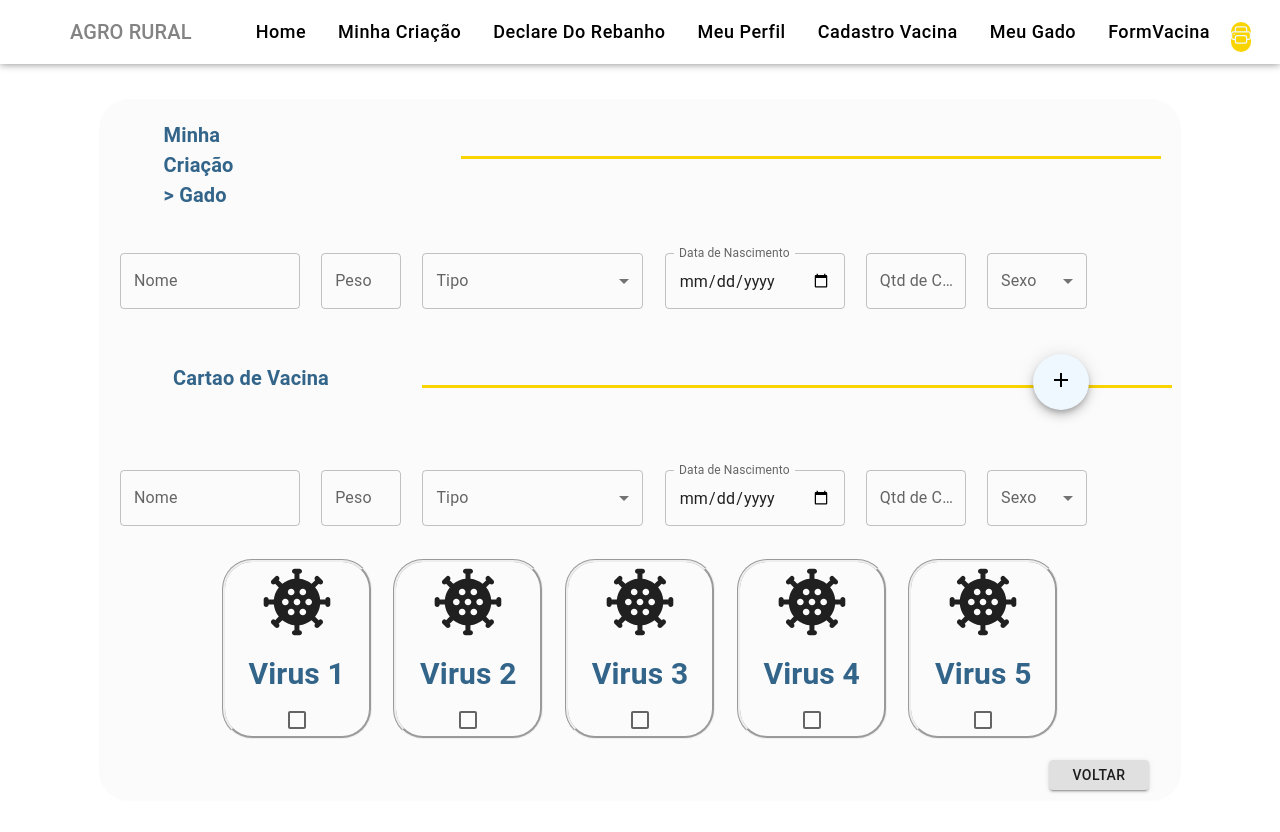
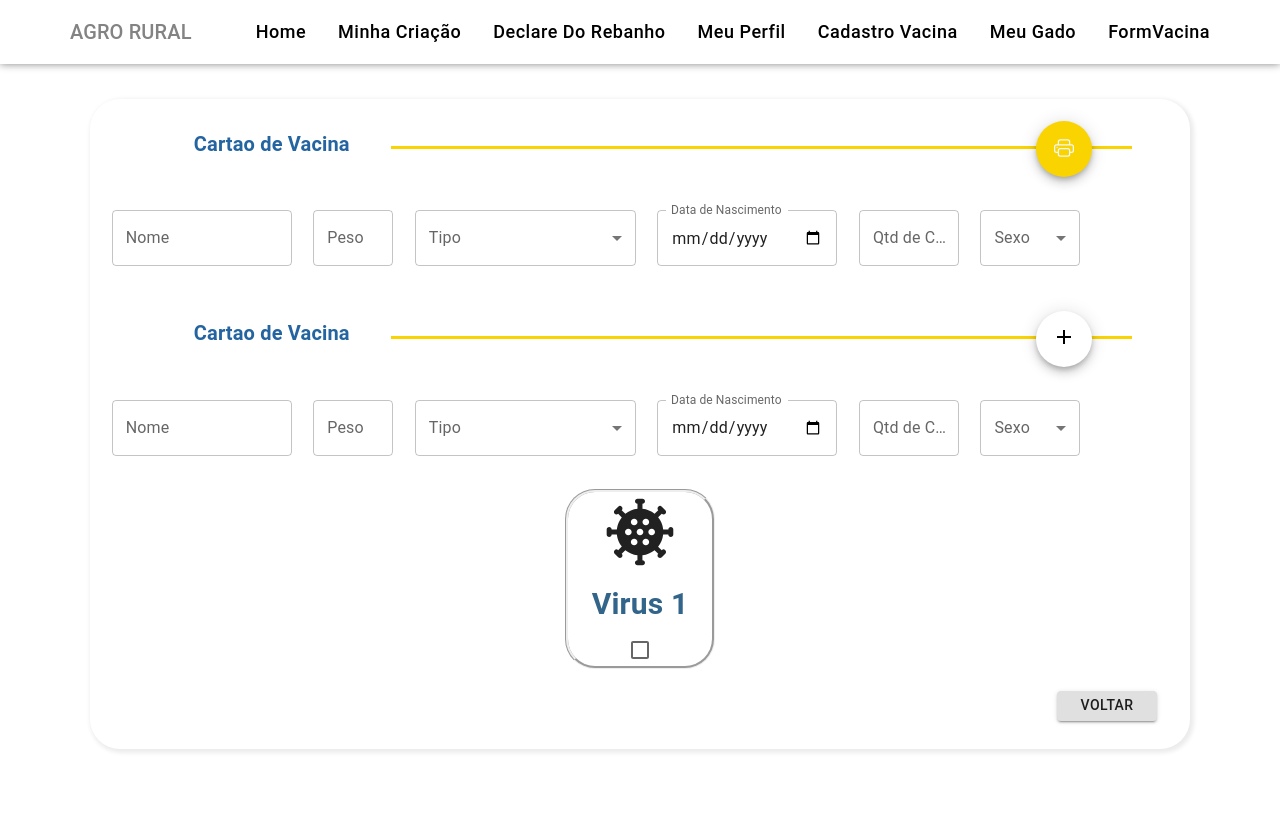
Before and after one commit to tccwebrural/Reac-tcc, a React (Create React App) app: page /infoGado/formVacina in a window 1280 px wide. Shown: the top 832 px of the page. After the commit the page ends 800 px from the top, so only its background shows below. Built offline with nearby package versions, Linux system fonts and the light colour scheme.

Commit message:
Ajuste no Layout das Telas meuGado e FormVacina

```diff
--- a/src/modules/infoGado/formVacina.css
+++ b/src/modules/infoGado/formVacina.css
@@ -2,3 +2,25 @@
     margin: 0%;
     padding: 0%;
 }
+
+#blocoGeralVacina{
+    background-color: white;
+    width: 100%;
+    height: 650px;
+    margin: 3%;
+    border-radius: 30px;
+    box-shadow: 2px 2px 4px 2px rgb(236, 236, 236);
+}
+
+#printIconAddIcon{
+    background-color: white;
+    margin-top: -25px;
+    margin-left: 87%;
+}
+
+
+#btPrintIconAddIcon{
+    background-color: white;
+    color: black;
+    border: none;
+}
--- a/src/modules/infoGado/formVacina.tsx
+++ b/src/modules/infoGado/formVacina.tsx
@@ -20,16 +20,17 @@ const formVacina = (): ReactElement => {
     return (<>
         <Container sx={{ flexGrow: 1, display: "flex", justifyContent: "center" }}>
             <Box sx={{ flexGrow: 1, display: "flex", justifyContent: "center" }}>
-                <div id="blocoGeral">
+                <div id="blocoGeralVacina">
                     <section>
-                        <div id="tituloGado">
-                            <h2 id="nomeTitulo">Minha Criação &gt; Gado</h2>
-                            <span id="nomeTituloLinhaGado"></span>
-                            <Fab id="print">
+                        <div id="DeclareDoRebanhoTxt_Linha">
+                            <h2 id="DeclareDoRebanho-titulo">Cartao de Vacina</h2>
+                            <span id="DeclareDoRebanho-linha">
+                                <Fab id="printIcon">
                                     <button id="btPrintIcon" type="submit" onClick={imprimir}>
                                         <BsPrinter size={20} />
                                     </button>
                                 </Fab>
+                            </span>
                         </div>
 
                         <div id="infoGado">
@@ -103,14 +104,15 @@ const formVacina = (): ReactElement => {
 
                     <section>
                         <div>
-                            <div id="tituloVacina">
-                                <h2 id="nomeTitulo">Cartao de Vacina</h2>
-                                <span id="nomeTituloLinhaVacina"></span>
-                                <Fab id="printAdd">
-                                    <button id="btPrintAddIcon">
-                                        <AddIcon />
+                            <div id="DeclareDoRebanhoTxt_Linha">
+                                <h2 id="DeclareDoRebanho-titulo">Cartao de Vacina</h2>
+                                <span id="DeclareDoRebanho-linha">
+                                    <Fab id="printIconAddIcon">
+                                        <button id="btPrintIconAddIcon" type="submit" onClick={imprimir}>
+                                            <AddIcon/>
                                         </button>
                                     </Fab>
+                                </span>
                             </div>
                             <div id="infoGado">
                                 <Box>
@@ -185,26 +187,7 @@ const formVacina = (): ReactElement => {
                                     <h1>Virus 1</h1>
                                     <Checkbox sx={{ fontSize: 28 }} />
                                 </Grid>
-                                <Grid id="vacinas">
-                                    <MdCoronavirus size={80} style={{}} />
-                                    <h1>Virus 2</h1>
-                                    <Checkbox sx={{ fontSize: 28 }} />
-                                </Grid>
-                                <Grid id="vacinas">
-                                    <MdCoronavirus size={80} style={{}} />
-                                    <h1>Virus 3</h1>
-                                    <Checkbox sx={{ fontSize: 28 }} />
-                                </Grid>
-                                <Grid id="vacinas">
-                                    <MdCoronavirus size={80} style={{}} />
-                                    <h1>Virus 4</h1>
-                                    <Checkbox sx={{ fontSize: 28 }} />
-                                </Grid>
-                                <Grid id="vacinas">
-                                    <MdCoronavirus size={80} style={{}} />
-                                    <h1>Virus 5</h1>
-                                    <Checkbox sx={{ fontSize: 28 }} />
-                                </Grid>
+
                             </div>
                         </div>
                         <div id="button">
--- a/src/modules/infoGado/meuGado.css
+++ b/src/modules/infoGado/meuGado.css
@@ -4,15 +4,12 @@
 }
 
 #blocoGeral{
-    background-color: rgba(235, 232, 232, 0.205);
+    background-color: white;
     width: 100%;
+    height: 500px;
     margin: 3%;
     border-radius: 30px;
-}
-
-#tituloGado{
-    display: flex;
-    justify-content: space-around;
+    box-shadow: 2px 2px 4px 2px rgb(236, 236, 236);
 }
 
 #infoGado{
--- a/src/modules/infoGado/meuGado.tsx
+++ b/src/modules/infoGado/meuGado.tsx
@@ -1,6 +1,6 @@
 import "../infoGado/meuGado.css";
 import React, { ReactElement, useState } from "react";
-import { Box, Checkbox, Container, Fab, FormControl, Grid, InputLabel, MenuItem, Select, TextField } from "@mui/material";
+import { Box, Container, Fab, FormControl, Grid, InputLabel, MenuItem, Select, TextField } from "@mui/material";
 import { MdCoronavirus } from "react-icons/md";
 import { Animal } from "../animals/models/Animal.model";
 import { BsPrinter } from "react-icons/bs";
@@ -21,14 +21,15 @@ const meuGado = (): ReactElement => {
             <Box sx={{ flexGrow: 1, display: "flex", justifyContent: "center" }}>
                 <div id="blocoGeral">
                     <section>
-                        <div id="tituloGado">
-                            <h2 id="nomeTitulo">Minha Criação &gt; Gado</h2>
-                            <span id="nomeTituloLinhaGado"></span>
-                            <Fab id="print">
-                                <button id="btPrintIcon" type="submit" onClick={imprimir}>
-                                    <BsPrinter size={20} />
-                                </button>
-                            </Fab>
+                        <div id="DeclareDoRebanhoTxt_Linha">
+                            <h2 id="DeclareDoRebanho-titulo">Minha Criação &gt; Gado</h2>
+                            <span id="DeclareDoRebanho-linha">
+                                <Fab id="printIcon">
+                                    <button id="btPrintIcon" type="submit" onClick={imprimir}>
+                                        <BsPrinter size={20} />
+                                    </button>
+                                </Fab>
+                            </span>
                         </div>
 
                         <div id="infoGado">
@@ -71,7 +72,7 @@ const meuGado = (): ReactElement => {
                                             type="date"
                                             InputLabelProps={{
                                                 shrink: true,
-                                              }}
+                                            }}
                                         />
                                     </Grid>
                                     <Grid sx={{ margin: "1%" }}>
@@ -102,36 +103,31 @@ const meuGado = (): ReactElement => {
 
                     <section>
                         <div>
-                            <div id="tituloVacina">
-                                <h2 id="nomeTitulo">Cartao de Vacina</h2>
-                                <span id="nomeTituloLinhaVacina"></span>
+                            <div id="DeclareDoRebanhoTxt_Linha">
+                                <h2 id="DeclareDoRebanho-titulo">Cartao de Vacina</h2>
+                                <span id="DeclareDoRebanho-linha"></span>
                             </div>
 
                             <div id="blocoVacinas">
                                 <Grid id="vacinas">
                                     <MdCoronavirus size={80} style={{}} />
                                     <h1>Virus 1</h1>
-                                    <Checkbox sx={{ fontSize: 28 }} />
                                 </Grid>
                                 <Grid id="vacinas">
                                     <MdCoronavirus size={80} style={{}} />
                                     <h1>Virus 2</h1>
-                                    <Checkbox sx={{ fontSize: 28 }} />
                                 </Grid>
                                 <Grid id="vacinas">
                                     <MdCoronavirus size={80} style={{}} />
                                     <h1>Virus 3</h1>
-                                    <Checkbox sx={{ fontSize: 28 }} />
                                 </Grid>
                                 <Grid id="vacinas">
                                     <MdCoronavirus size={80} style={{}} />
                                     <h1>Virus 4</h1>
-                                    <Checkbox sx={{ fontSize: 28 }} />
                                 </Grid>
                                 <Grid id="vacinas">
                                     <MdCoronavirus size={80} style={{}} />
                                     <h1>Virus 5</h1>
-                                    <Checkbox sx={{ fontSize: 28 }} />
                                 </Grid>
                             </div>
                         </div>
```
Lines whose indentation alone changed are shown as unchanged.
